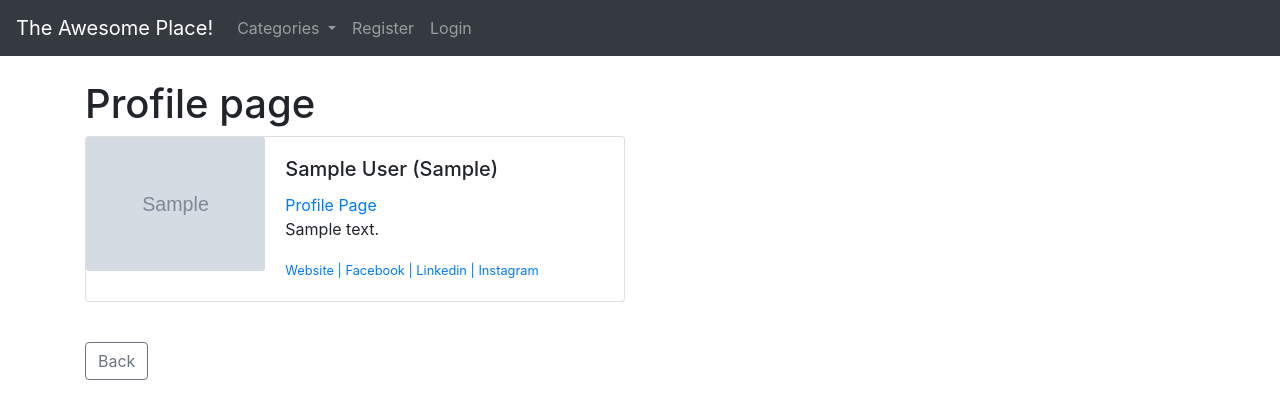
After one commit to jsandragadomska/My_Blog_Python_Django, a Django app: template members/templates/registration/user_profile_page.html in a window 1280 px wide. The commit adds this page. Shown: the top 419 px of the page. Run offline with Django 3.2, Linux system fonts and the light colour scheme; the template is opened without the code that fills it: most values are stand-ins (such as "Sample title", 1, 10 or a date in 2020); grey boxes marked "Sample" are stand-in pictures; some libraries are stand-ins or nearby versions.

Commit message:
Some refactoring of user Page. Still doesnt look cool but changed directory

```diff
--- /dev/null
+++ b/members/templates/registration/user_profile_page.html
@@ -0,0 +1,46 @@
+{% extends 'base.html' %}
+{% load static %}
+{% block title %}
+{{ page_user.user.username }}
+{% endblock %}
+{% block content %}
+<h1>Profile page</h1>
+
+
+<div class="card mb-3" style="max-width: 540px;">
+    <div class="row no-gutters">
+      <div class="col-md-4">
+        {% if page_user.profile_pic %}
+        <img src="{{ page_user.profile_pic.url }}" class="card-img">
+        {% else %}
+        <img src="{% static 'theblog/images/default_profile.jpg' %}" class="card-img">
+        {% endif %}
+      </div>
+      <div class="col-md-8">
+        <div class="card-body">
+          <h5 class="card-title">{{ page_user.user.first_name }} {{ page_user.user.last_name }} ({{ page_user }})</h5>
+          <a href="{% url 'show_profile_page' page_user.id %}">Profile Page</a>
+          <p class="card-text">{{ page_user.bio }}</p>
+          <p class="card-text"><small>
+              {% if page_user.website_url %}
+              <a href="{{ page_user.website_url }}">Website |</a>
+              {% endif %}
+              {% if page_user.facebook_url %}
+              <a href="{{ page_user.facebook_url }}">Facebook |</a>
+              {% endif %}
+              {% if page_user.linkedin_url %}
+              <a href="{{ page_user.linkedin_url }}"> Linkedin |</a>
+              {% endif %}
+              {% if page_user.instagram_url %}
+              <a href="{{ page_user.instagram_url }}"> Instagram </a>
+              {% endif %}
+            </small></p>
+        </div>
+      </div>
+    </div>
+  </div>
+
+  <br />
+  <a href="{% url 'home' %}" class="btn btn-outline-secondary">Back</a>
+
+{% endblock %}
--- a/members/urls.py
+++ b/members/urls.py
@@ -1,5 +1,5 @@
 from django.urls import path
-from .views import UserRegisterView, UserEditView, PasswordsChangeView
+from .views import UserRegisterView, UserEditView, PasswordsChangeView, ProfilePageView
 from django.contrib.auth import views as auth_views
 from . import views
 
@@ -8,4 +8,5 @@ urlpatterns = [
     path('edit_profile/', UserEditView.as_view(), name='edit_profile'),
     path('password/', PasswordsChangeView.as_view(template_name='registration/change_password.html')),
     path('password_success/', views.password_success, name='password_success'),
+    path('profile/<int:pk>', ProfilePageView.as_view(), name='show_profile_page'),
 ]
--- a/theblog/templates/base.html
+++ b/theblog/templates/base.html
@@ -71,7 +71,7 @@
         </div>
         {% if user.is_authenticated %}
             <span class="navbar-text">
-               <a class="nav-link" href="{% url 'profile_page' user.profile.pk %}">Hello {{ user.first_name }} </a>
+               <a class="nav-link" href="{% url 'show_profile_page' user.profile.id %}">Hello {{ user.first_name }} </a>
               </span>
             {% endif %}
     </nav>
--- a/theblog/templates/home.html
+++ b/theblog/templates/home.html
@@ -9,6 +9,7 @@ Home
     {% for post in object_list %}
     <li class="list-group-item">
         <a href="{% url 'post_details' post.pk %}">{{ post.title }}</a>
+        <br />
         <small>by: {{ post.author.first_name }} -
         <a href="{% url 'category' post.category|slugify %}"> {{ post.category }} </a></small>
         <br />
--- a/theblog/templates/post_details.html
+++ b/theblog/templates/post_details.html
@@ -6,15 +6,12 @@
 {% block content %}
 
 <h1>{{ post.title }}</h1>
-
 ~{{ post.category }}~<br />
 <small>By: {{ post.author.first_name }} - {{post.post_date}}</small>
 <hr>
 {% if post.header_image %}
 <img src="{{ post.header_image.url }}">
 {% endif %}
-<br />
-<br />
 {{ post.body|safe }}
 <br />
 <br />
@@ -52,6 +49,7 @@
     <div class="col-md-8">
       <div class="card-body">
         <h5 class="card-title">{{ post.author.profile.user.first_name }} {{ post.author.profile.user.last_name }}</h5>
+        <a href="{% url 'show_profile_page' post.author.profile.id %}">Profile Page</a>
         <p class="card-text">{{ post.author.profile.bio }}</p>
         <p class="card-text"><small>
             {% if post.author.profile.website_url %}
--- a/theblog/urls.py
+++ b/theblog/urls.py
@@ -1,5 +1,5 @@
 from django.urls import path
-from .views import HomeView, PostView, AddPostView, UpdatePostView, DeletePostView, AddCategoryView, CategoryView, CategoryListView, LikeView, ProfileView
+from .views import HomeView, PostView, AddPostView, UpdatePostView, DeletePostView, AddCategoryView, CategoryView, CategoryListView, LikeView
 
 urlpatterns = [
     path('', HomeView.as_view(), name='home'),
@@ -11,5 +11,4 @@ urlpatterns = [
     path('category/<str:cats>/', CategoryView, name='category'),
     path('category-list', CategoryListView, name='category_list'),
     path('like/<int:pk>', LikeView, name='like_post'),
-    path('profile/<int:pk>', ProfileView.as_view(), name='profile_page')
 ]
```
Also changed, not shown: members/views.py (+16 -1 lines), theblog/templates/profile_page.html (deleted, +0 -31 lines), theblog/views.py (+0 -8 lines), media/images/kawaii-kitty-tutorial-cover.jpg (added), media/images/profile/7d085631921a4b800a76bc3d8f87eb43.jpg (added), media/images/profile/kawaii-art-cute-unicorn-sq-tatyana-deniz.jpg (added), media/images/profile/pobrane.jpg (added).
